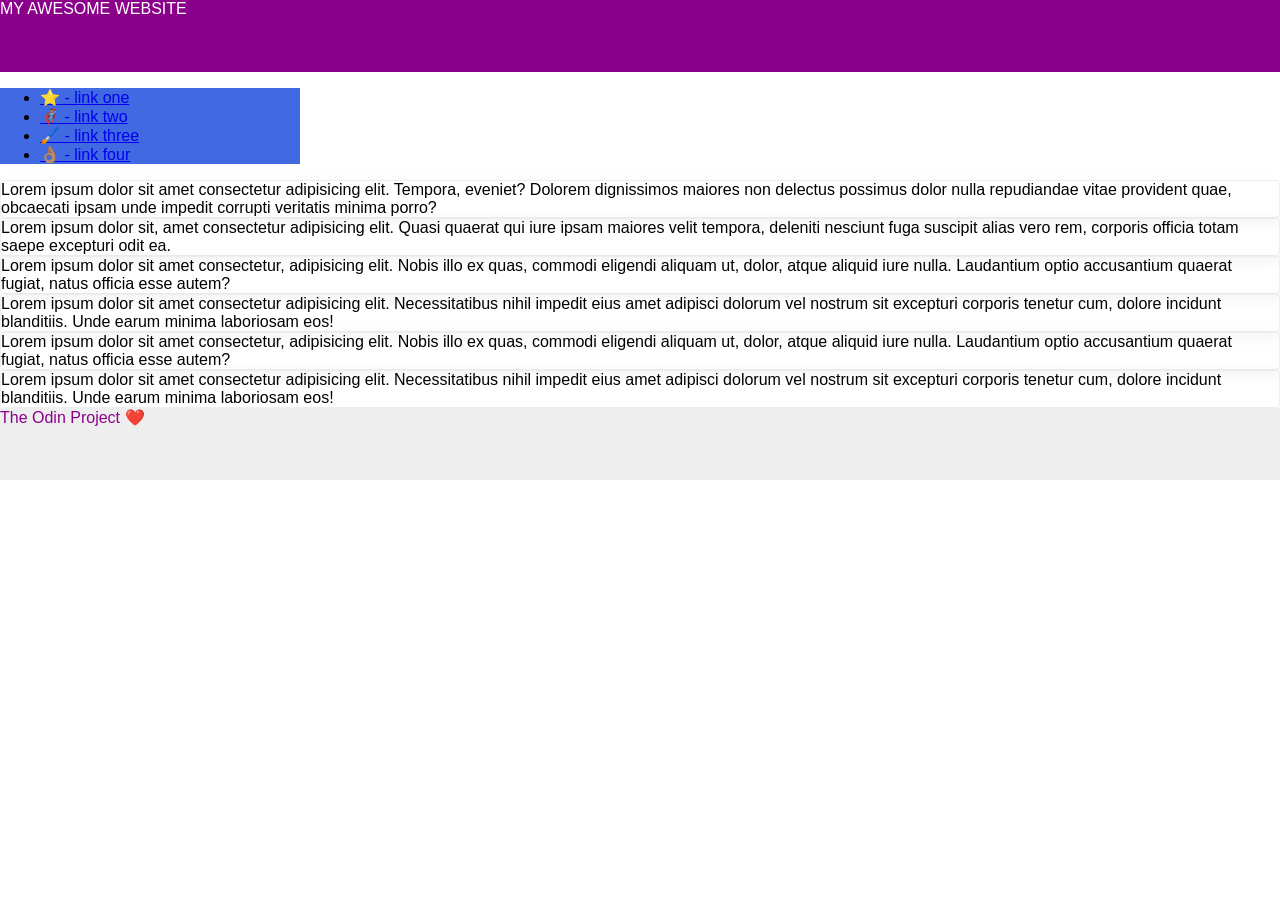
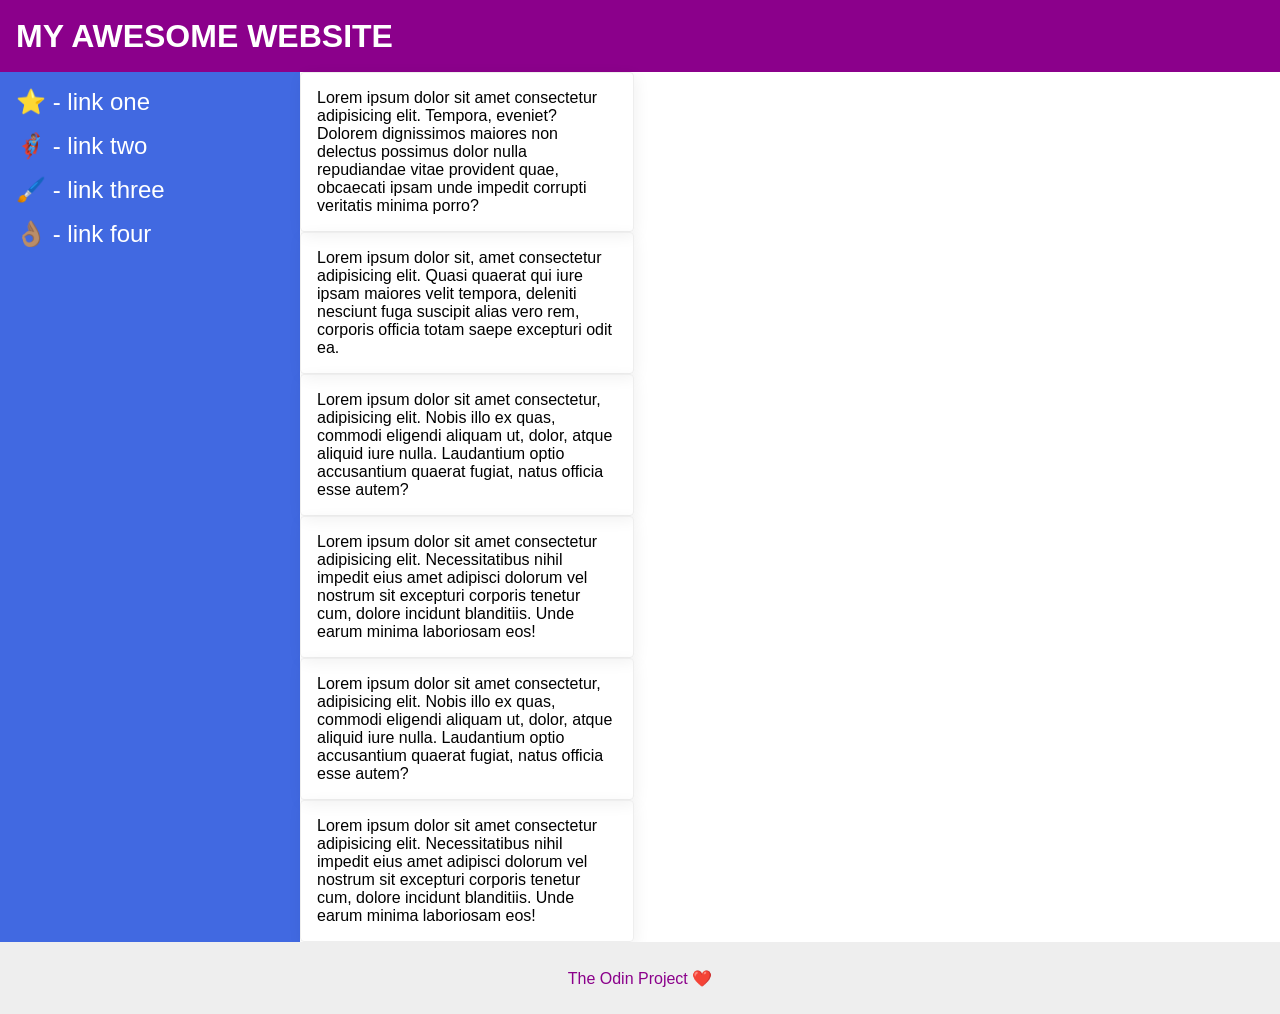

Completed foundations flex exercises

--- a/foundations/flex/07-flex-layout-2/style.css
+++ b/foundations/flex/07-flex-layout-2/style.css
@@ -2,28 +2,75 @@ body {
   font-family: -apple-system, BlinkMacSystemFont, 'Segoe UI', Roboto, Oxygen, Ubuntu, Cantarell, 'Open Sans', 'Helvetica Neue', sans-serif;
   margin: 0;
   min-height: 100vh;
+  display: flex;
+  flex-direction: column;
+}
+
+ul {
+  margin: 0;
+  padding: 0;
+  list-style-type: none;
+}
+
+li a {
+  text-decoration: none;
+  color: white;
 }
 
 .header {
   height: 72px;
   background: darkmagenta;
   color: white;
+  font-size: 32px;
+  font-weight: 900;
+  display: flex;
+  align-items: center;
+  padding: 0 16px;
 }
 
 .footer {
   height: 72px;
   background: #eee;
   color: darkmagenta;
+  display: flex;
+  align-items: center;
+  justify-content: center;
 }
 
 .sidebar {
   width: 300px;
   background: royalblue;
   box-sizing: border-box;
+  padding: 16px;
+  flex-shrink: 0;
+}
+
+.cards {
+  display: flex;
+  padding: 48px;
+  gap: 32px;
+  flex-wrap: wrap;
 }
 
 .card {
   border: 1px solid #eee;
   box-shadow: 2px 4px 16px rgba(0,0,0,.06);
   border-radius: 4px;
+  padding: 16px;
+  width: 300px;
+}
+
+.content {
+  display: flex;
+  flex: 1;
+}
+
+.sidebar ul {
+  display: flex;
+  flex-direction: column;
+  gap: 16px;
+}
+
+.sidebar li {
+  font-size: 24px;
 }
